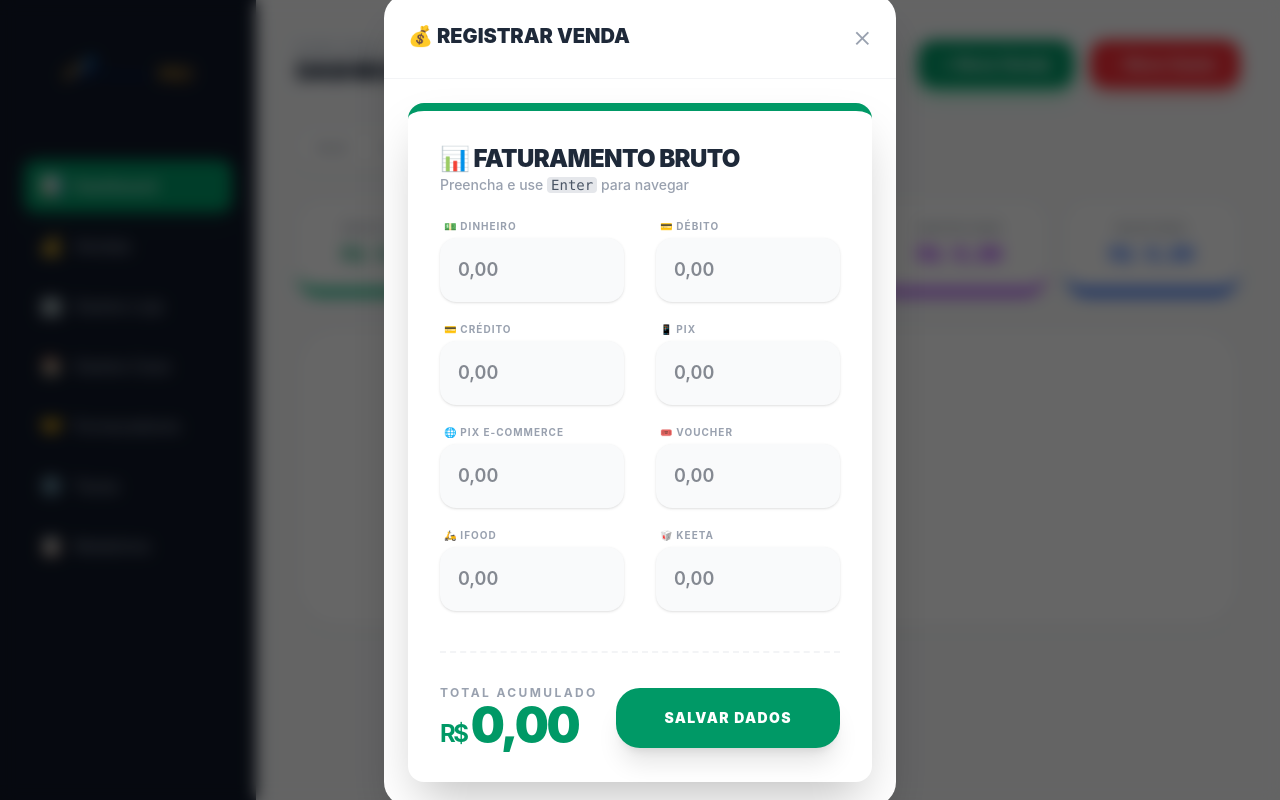
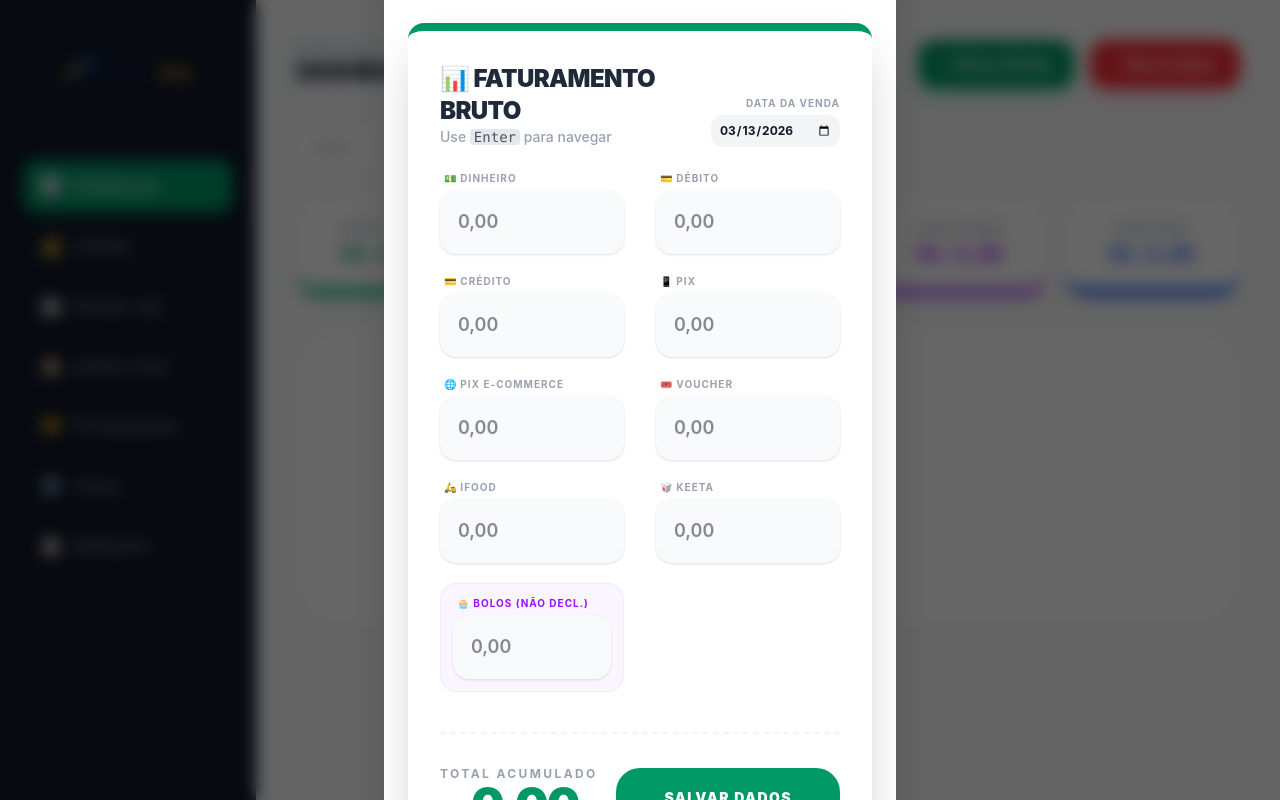
Before and after one commit to Sodie377/finance-pro, a React (Vite) app: page / in a window 1280 px wide. Both pictures are taken after a click on the button "+ Nova Venda". Built offline with nearby package versions, Linux system fonts and the light colour scheme; no server answers; the database is empty.

Commit message:
Atualizando o funcionamento de vendas

```diff
--- a/src/App.jsx
+++ b/src/App.jsx
@@ -83,6 +83,7 @@ function App() {
         { campo: 'voucher', nome: 'Voucher' },
         { campo: 'ifood', nome: 'iFood' },
         { campo: 'keeta', nome: 'Keeta' },
+        { campo: 'bolos', nome: 'Bolos' }, // Adicionado!
       ];
 
       colunas.forEach(col => {
@@ -103,7 +104,7 @@ function App() {
     currency: 'BRL',
   }).format(valor || 0);
 };
-  const totalBruto = vendas.reduce((acc, v) => acc + (v.valor_bruto || 0), 0)
+  const totalBruto = vendas.reduce((acc, v) => acc + (v.valor_bruto || 0) + (v.bolos || 0), 0)
   const totalLiquido = calcularTotalLiquido();
   const totalLoja = gastos.filter(g => g.tipo === 'Loja').reduce((acc, g) => acc + (g.valor || 0), 0)
   const totalPessoal = gastos.filter(g => g.tipo === 'Pessoal').reduce((acc, g) => acc + (g.valor || 0), 0)
--- a/src/components/ImportadorVendas.jsx
+++ b/src/components/ImportadorVendas.jsx
@@ -25,7 +25,6 @@ const ImportadorVendas = ({ onSucesso }) => {
 
       const agrupadoPorData = rows.reduce((acc, linha) => {
         const dataOriginal = linha.DATA;
-        // Pula linhas sem data ou vazias
         if (!dataOriginal) return acc;
 
         let dataFormatada;
@@ -38,27 +37,23 @@ const ImportadorVendas = ({ onSucesso }) => {
             if (partes.length !== 3) return acc;
             dataFormatada = `${partes[2]}-${partes[1].padStart(2, '0')}-${partes[0].padStart(2, '0')}`;
           }
-          // Validação extra de segurança para a data
           if (isNaN(new Date(dataFormatada).getTime()) || dataFormatada.includes('NaN')) return acc;
         } catch (e) { return acc; }
 
+        // CORREÇÃO AQUI: Adicionado 'bolos: 0' no objeto inicial
         if (!acc[dataFormatada]) {
           acc[dataFormatada] = {
             data_referencia: dataFormatada,
             dinheiro: 0, debito: 0, credito: 0, pix: 0,
-            pix_ecommerce: 0, voucher: 0, ifood: 0, keeta: 0
+            pix_ecommerce: 0, voucher: 0, ifood: 0, keeta: 0,
+            bolos: 0
           };
         }
 
         const tipo = String(linha['TIPO DE VENDA'] || '').toUpperCase().trim();
-
-        // --- TRATAMENTO DE VALOR (IGNORA BRANCOS) ---
         let valorRaw = String(linha.VALOR || '').replace('R$', '').replace(/\s/g, '').trim();
 
-        // Se estiver vazio, o valor é zero
-        if (valorRaw === '' || valorRaw === '-') {
-          return acc;
-        }
+        if (valorRaw === '' || valorRaw === '-') return acc;
 
         let valor = 0;
         if (valorRaw.includes(',') && valorRaw.includes('.')) {
@@ -71,15 +66,26 @@ const ImportadorVendas = ({ onSucesso }) => {
 
         if (isNaN(valor)) valor = 0;
 
-        // Mapeamento
-        if (tipo.includes('DINHEIRO') || tipo.includes('BOLOS')) acc[dataFormatada].dinheiro += valor;
-        else if (tipo.includes('DÉBITO')) acc[dataFormatada].debito += valor;
-        else if (tipo.includes('CRÉDITO')) acc[dataFormatada].credito += valor;
-        else if (tipo.includes('PIX E-COMERCE')) acc[dataFormatada].pix_ecommerce += valor;
-        else if (tipo.includes('PIX')) acc[dataFormatada].pix += valor;
-        else if (tipo.includes('VR')) acc[dataFormatada].voucher += valor;
-        else if (tipo.includes('IFOOD')) acc[dataFormatada].ifood += valor;
-        else if (tipo.includes('KEETA')) acc[dataFormatada].keeta += valor;
+        // MAPEAMENTO DOS TIPOS
+        if (tipo.includes('BOLOS')) {
+          acc[dataFormatada].bolos += valor;
+        } else if (tipo.includes('DINHEIRO')) {
+          acc[dataFormatada].dinheiro += valor;
+        } else if (tipo.includes('DÉBITO')) {
+          acc[dataFormatada].debito += valor;
+        } else if (tipo.includes('CRÉDITO')) {
+          acc[dataFormatada].credito += valor;
+        } else if (tipo.includes('PIX E-COMERCE')) {
+          acc[dataFormatada].pix_ecommerce += valor;
+        } else if (tipo.includes('PIX')) {
+          acc[dataFormatada].pix += valor;
+        } else if (tipo.includes('VR')) {
+          acc[dataFormatada].voucher += valor;
+        } else if (tipo.includes('IFOOD')) {
+          acc[dataFormatada].ifood += valor;
+        } else if (tipo.includes('KEETA')) {
+          acc[dataFormatada].keeta += valor;
+        }
 
         return acc;
       }, {});
@@ -109,7 +115,7 @@ const ImportadorVendas = ({ onSucesso }) => {
   return (
     <div className="bg-emerald-50 p-8 rounded-[2.5rem] border-2 border-dashed border-emerald-200 text-center my-6">
       <h3 className="text-lg font-black text-emerald-800 uppercase tracking-tighter mb-2">Importar Histórico de Vendas</h3>
-      <p className="text-sm text-emerald-600 mb-6 font-medium">Planilha de 2.500 linhas detectada. Processando...</p>
+      <p className="text-sm text-emerald-600 mb-6 font-medium">Planilha de 2.500 linhas detectada. Agora com suporte a Bolos!</p>
       <label className={`px-8 py-3 rounded-2xl font-bold cursor-pointer transition-all shadow-lg inline-block ${loading ? 'bg-gray-400 text-white' : 'bg-emerald-600 text-white hover:bg-emerald-700'}`}>
         {loading ? progresso : 'Selecionar Arquivo Excel'}
         <input type="file" accept=".xlsx, .xls" onChange={processarPlanilha} className="hidden" disabled={loading} />
--- a/src/components/NovaVenda.jsx
+++ b/src/components/NovaVenda.jsx
@@ -1,10 +1,13 @@
 import React, { useState, useRef } from 'react';
 
 const NovaVenda = ({ onSalvar }) => {
+  // 1. Adicionado data_referencia e bolos no estado
   const [dados, setDados] = useState({
+    data_referencia: new Date().toISOString().split('T')[0],
     dinheiro: 0, debito: 0, credito: 0,
     pix: 0, pix_ecommerce: 0, voucher: 0,
-    ifood: 0, keeta: 0
+    ifood: 0, keeta: 0,
+    bolos: 0 // Novo campo estratégico
   });
 
   const inputsRef = useRef([]);
@@ -16,14 +19,17 @@ const NovaVenda = ({ onSalvar }) => {
       if (nextInput) {
         nextInput.focus();
       } else {
-        // Se for o último, foca no botão de salvar em vez de salvar direto (evita erro)
         document.getElementById('btn-salvar').focus();
       }
     }
   };
 
-  const total = Object.values(dados).reduce((acc, val) => acc + val, 0);
+  // O total agora inclui os bolos automaticamente
+  const total = Object.entries(dados).reduce((acc, [key, val]) => {
+    return key === 'data_referencia' ? acc : acc + Number(val);
+  }, 0);
 
+  // 2. Campo BOLOS adicionado à lista (com cor diferenciada para controle)
   const campos = [
     { id: 'dinheiro', label: '💵 Dinheiro', color: 'focus:ring-green-500' },
     { id: 'debito', label: '💳 Débito', color: 'focus:ring-blue-500' },
@@ -33,19 +39,32 @@ const NovaVenda = ({ onSalvar }) => {
     { id: 'voucher', label: '🎟️ Voucher', color: 'focus:ring-yellow-500' },
     { id: 'ifood', label: '🛵 iFood', color: 'focus:ring-red-500' },
     { id: 'keeta', label: '🥡 Keeta', color: 'focus:ring-pink-500' },
+    { id: 'bolos', label: '🧁 Bolos (Não Decl.)', color: 'focus:ring-purple-600' },
   ];
 
   return (
     <div className="bg-white p-8 rounded-2xl shadow-2xl max-w-2xl w-full border-t-8 border-emerald-600">
-      <div className="mb-6">
-        <h2 className="text-2xl font-black text-gray-800 uppercase tracking-tight">📊 Faturamento Bruto</h2>
-        <p className="text-gray-400 text-sm font-medium">Preencha e use <kbd className="bg-gray-200 px-1 rounded text-gray-600">Enter</kbd> para navegar</p>
+      <div className="mb-6 flex justify-between items-end">
+        <div>
+          <h2 className="text-2xl font-black text-gray-800 uppercase tracking-tight">📊 Faturamento Bruto</h2>
+          <p className="text-gray-400 text-sm font-medium">Use <kbd className="bg-gray-200 px-1 rounded text-gray-600">Enter</kbd> para navegar</p>
+        </div>
+        {/* 3. Input de DATA essencial para o Supabase */}
+        <div className="flex flex-col items-end">
+          <label className="text-[10px] font-bold text-gray-400 uppercase mb-1 tracking-widest">Data da Venda</label>
+          <input
+            type="date"
+            className="p-2 bg-gray-100 rounded-xl text-xs font-bold outline-none focus:ring-2 focus:ring-emerald-500"
+            value={dados.data_referencia}
+            onChange={(e) => setDados({...dados, data_referencia: e.target.value})}
+          />
+        </div>
       </div>
 
       <div className="grid grid-cols-2 gap-x-8 gap-y-5">
         {campos.map((item, index) => (
-          <div key={item.id} className="flex flex-col">
-            <label className="text-[10px] font-bold text-gray-400 uppercase mb-1 ml-1 tracking-widest">
+          <div key={item.id} className={`flex flex-col ${item.id === 'bolos' ? 'bg-purple-50 p-3 rounded-2xl border border-purple-100' : ''}`}>
+            <label className={`text-[10px] font-bold uppercase mb-1 ml-1 tracking-widest ${item.id === 'bolos' ? 'text-purple-600' : 'text-gray-400'}`}>
               {item.label}
             </label>
             <input
@@ -55,7 +74,7 @@ const NovaVenda = ({ onSalvar }) => {
               className={`w-full p-4 bg-gray-50 border-2 border-transparent rounded-2xl outline-none transition-all text-lg font-semibold ${item.color} focus:bg-white focus:border-current shadow-sm`}
               placeholder="0,00"
               onKeyDown={(e) => handleKeyDown(e, index)}
-              onChange={(e) => setDados({...dados, [item.id]: Number(e.target.value)})}
+              onChange={(e) => setDados({...dados, [item.id]: e.target.value === '' ? '' : Number(e.target.value)})}
             />
           </div>
         ))}
```
